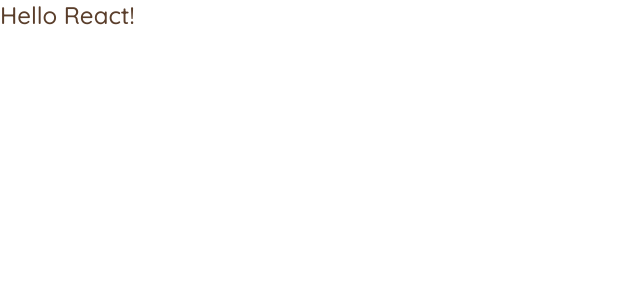
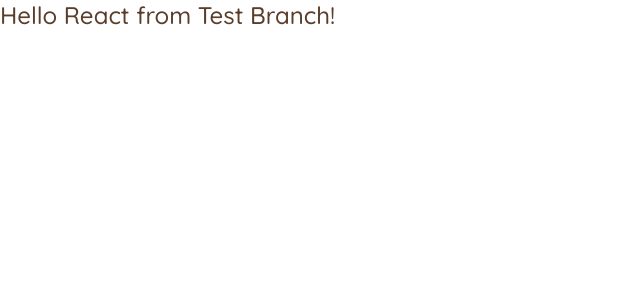
Before and after one commit to stanislavtz/travel-list-udemy-learning, a JavaScript app: page / in a window 1280 px wide. Shown: the top 300 px of the page, without its empty margins (0-640 px from the left). Built offline with nearby package versions, Linux system fonts and the light colour scheme; the HTML template or start-up script is replaced by a standard one.

Commit message:
Testing working with branch

```diff
--- a/src/App.js
+++ b/src/App.js
@@ -2,7 +2,7 @@
 function App() {
   return (
     <div className="app">
-      Hello React!
+      Hello React from Test Branch!
     </div>
   );
 }
```
